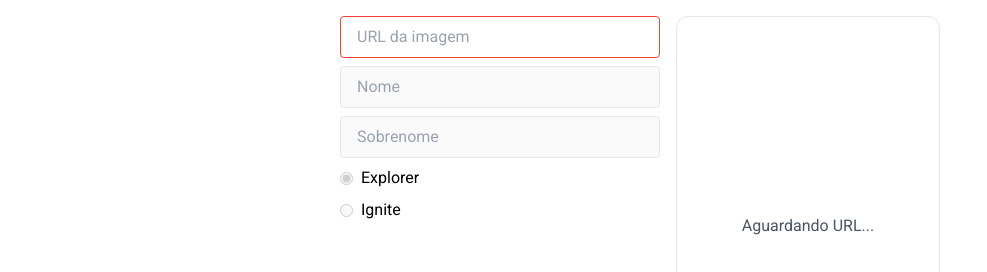
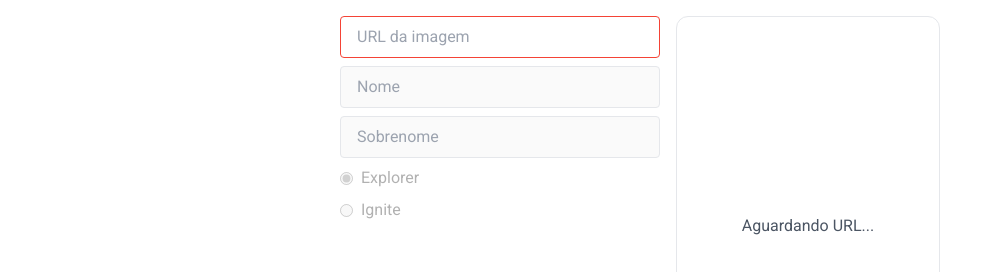
Before and after one commit to lucasgdb/image-generation-nlw-example, a Next.js app: page / in a window 1280 px wide. Shown: the top 272 px of the page, without its empty margins (0-987 px from the left). Built offline with nearby package versions, Linux system fonts and the light colour scheme; no server answers.

Commit message:
chore: add label disabled css

```diff
--- a/src/pages/index.tsx
+++ b/src/pages/index.tsx
@@ -86,7 +86,10 @@ export default function Page() {
                   disabled={!imageUrl}
                 />
 
-                <label htmlFor="explorer" className="select-none">
+                <label
+                  htmlFor="explorer"
+                  className={`select-none ${!imageUrl && "opacity-30"}`}
+                >
                   Explorer
                 </label>
               </div>
@@ -101,7 +104,10 @@ export default function Page() {
                   disabled={!imageUrl}
                 />
 
-                <label htmlFor="ignite" className="select-none">
+                <label
+                  htmlFor="ignite"
+                  className={`select-none ${!imageUrl && "opacity-30"}`}
+                >
                   Ignite
                 </label>
               </div>
```
